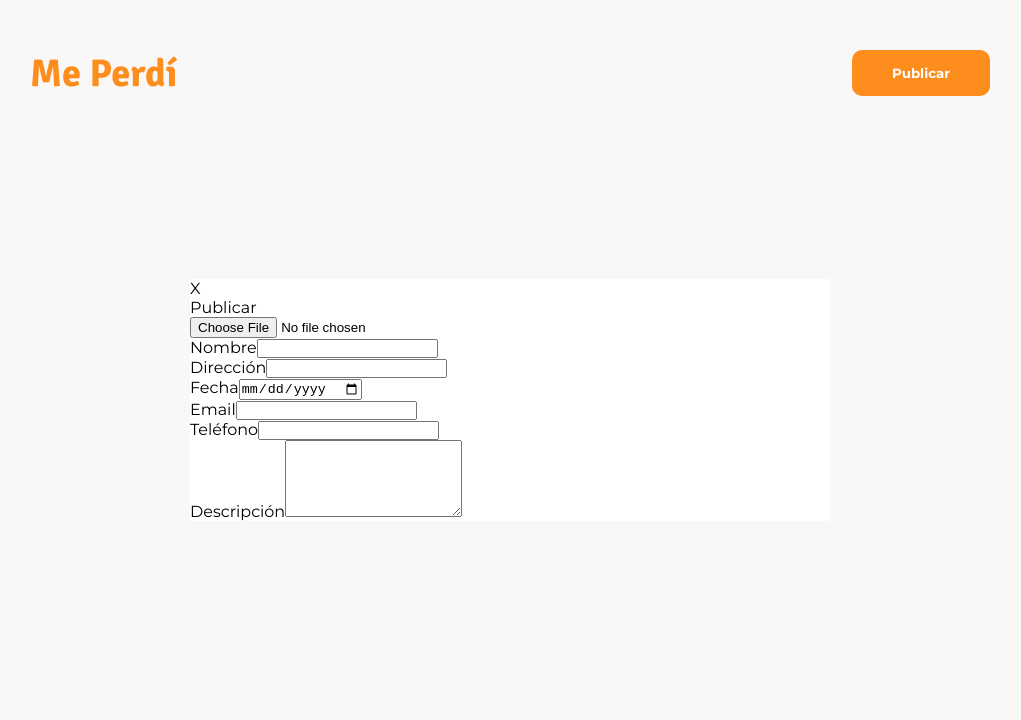
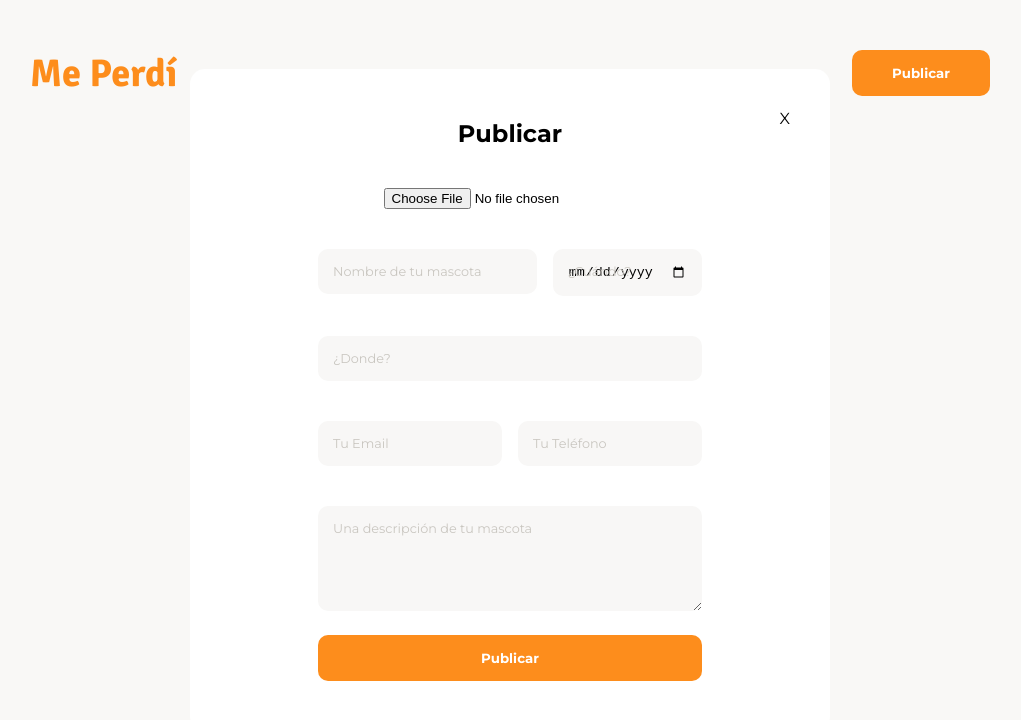
Before and after one commit to FacuAraujo/me-perdi-react, a React (Create React App) app: page / in a window 1280 px wide. Shown: the top 720 px of the page, without its empty margins (130-1151 px from the left). Built offline with nearby package versions, Linux system fonts and the light colour scheme.

Commit message:
Styles for form

```diff
--- a/src/components/PopUpForm.jsx
+++ b/src/components/PopUpForm.jsx
@@ -1,49 +1,102 @@
-import React from 'react'
+import React from 'react';
 
 // import styles
 import './popUpForm.scss';
 
 function PopUpForm() {
+
+    function onFocus(event) {
+        let input = event.target
+        input.parentElement.classList.add('is-focus')
+    }
+
+    function onBlur(event) {
+        let input = event.target
+
+        if(!input.value){
+            input.parentElement.classList.remove('is-focus')
+        }
+    }
+
     return (
         <div className="popup">
             <div className="popup-form">
                 <div className="content">
                     <div className="close-button">X</div>
                     <div className="title">Publicar</div>
-                    <form action="">
+                    <form action="" autoComplete="off">
                         <input type="file" name="photos" id="photos" />
 
-                        <div className="form-row">
-                            <div className="form-col">
-                                <label htmlFor="name" className="form-label">Nombre</label>
-                                <input type="text" name="name" id="name"/>
+                        <div className="form-row form-row-col">
+                            <div className="form-col name-col">
+                                <label htmlFor="name" className="form-label">Nombre de tu mascota</label>
+                                <input
+                                type="text"
+                                name="name"
+                                id="name"
+                                onFocus={(event) => onFocus(event)}
+                                onBlur={(event) => onBlur(event)}
+                                />
                             </div>
 
-                            <div className="form-col">
-                                <label htmlFor="address" className="form-label">Dirección</label>
-                                <input type="text" name="address" id="address" />
+                            <div className="form-col date-col">
+                                <label htmlFor="date" className="form-label">¿Cuándo?</label>
+                                <input
+                                type="date"
+                                name="date"
+                                id="date"
+                                />
                             </div>
                         </div>
 
                         <div className="form-row">
-                            <label htmlFor="date" className="form-label">Fecha</label>
-                            <input type="date" name="date" id="date" />
+                            <label htmlFor="address" className="form-label">¿Donde?</label>
+                            <input
+                            type="text"
+                            name="address"
+                            id="address"
+                            onFocus={(event) => onFocus(event)}
+                            onBlur={(event) => onBlur(event)}
+                            />
+                        </div>
+
+                        <div className="form-row form-row-col">
+                            <div className="form-col email-col">
+                                <label htmlFor="email" className="form-label">Tu Email</label>
+                                <input
+                                type="email"
+                                name="email"
+                                id="email"
+                                onFocus={(event) => onFocus(event)}
+                                onBlur={(event) => onBlur(event)}
+                                />
+                            </div>
+
+                            <div className="form-col phone-col">
+                                <label htmlFor="phone" className="form-label">Tu Teléfono</label>
+                                <input
+                                type="number"
+                                name="phone"
+                                id="phone"
+                                onFocus={(event) => onFocus(event)}
+                                onBlur={(event) => onBlur(event)}
+                                />
+                            </div>
                         </div>
 
                         <div className="form-row">
-                            <label htmlFor="email" className="form-label">Email</label>
-                            <input type="email" name="email" id="email" />
+                            <label htmlFor="desc" className="form-label">Una descripción de tu mascota</label>
+                            <textarea
+                            name="desc"
+                            id="desc"
+                            rows="5"
+                            onFocus={(event) => onFocus(event)}
+                            onBlur={(event) => onBlur(event)}
+                            >
+                            </textarea>
                         </div>
 
-                        <div className="form-row">
-                            <label htmlFor="phone" className="form-label">Teléfono</label>
-                            <input type="number" name="phone" id="phone" />
-                        </div>
-
-                        <div className="form-row">
-                            <label htmlFor="desc" className="form-label">Descripción</label>
-                            <textarea name="desc" id="desc" rows="5"></textarea>
-                        </div>
+                        <input type="submit" value="Publicar" className="btn" />
                     </form>
                 </div>
             </div>
--- a/src/components/popUpForm.scss
+++ b/src/components/popUpForm.scss
@@ -1,3 +1,7 @@
+$orange: #FD8D1C;
+$darkgray: #3A3834;
+$lightgray: #C9C6C0;
+
 .popup {
     position: absolute;
     top: 0;
@@ -12,4 +16,105 @@
 .popup-form {
     background-color: #fff;
     width: 50%;
+    border-radius: 15px;
+    padding: 50px 0;
+    text-align: center;
+    position: relative;
+    display: flex;
+    justify-content: center;
+
+    .content {
+        width: 60%;
+    }
+
+    .close-button {
+        position: absolute;
+        top: 40px;
+        right: 40px;
+        cursor: pointer;
+    }
+
+    .title {
+        font-size: 1.5em;
+        font-weight: 700;
+        margin-bottom: 40px;
+    }
+
+    form {
+        input[type="file"]{
+            margin-bottom: 20px;
+        }
+
+        .form-row {
+            margin-bottom: 20px;
+            text-align: center;
+
+            .form-label {
+                display: block;
+                font-size: .8em;
+                text-align: left;
+                margin-bottom: 5px;
+                position: relative;
+                top: 35px;
+                left: 15px;
+                cursor: text;
+                transition: all .2s ease;
+                color: $lightgray;
+            }
+
+            input {
+                width: 100%;
+                padding: 15px 15px;
+                border: 0;
+                border-radius: 10px;
+                background-color: #f8f7f6;
+                outline: none;
+            }
+
+            textarea {
+                width: 100%;
+                padding: 15px 15px;
+                border: 0;
+                border-radius: 10px;
+                background-color: #f8f7f6;
+                outline: none;
+            }
+        }
+
+        .form-row-col {
+            display: flex;
+            justify-content: center;
+
+            .form-col:nth-child(1) {
+                margin-right: 1em;
+            }
+
+            .name-col {
+                flex: 1 2 100%;
+            }
+
+            .date-col {
+                flex: 2 3 100%;
+            }
+
+            .email-col {
+                flex: 1 1 100%;
+            }
+
+            .phone-col {
+                flex: 1 1 100%;
+            }
+        }
+
+        .is-focus {
+            .form-label {
+                top: 0;
+                color: $orange;
+            }
+        }
+
+        input[type="submit"] {
+            width: 100%;
+        }
+    }
 }
```
